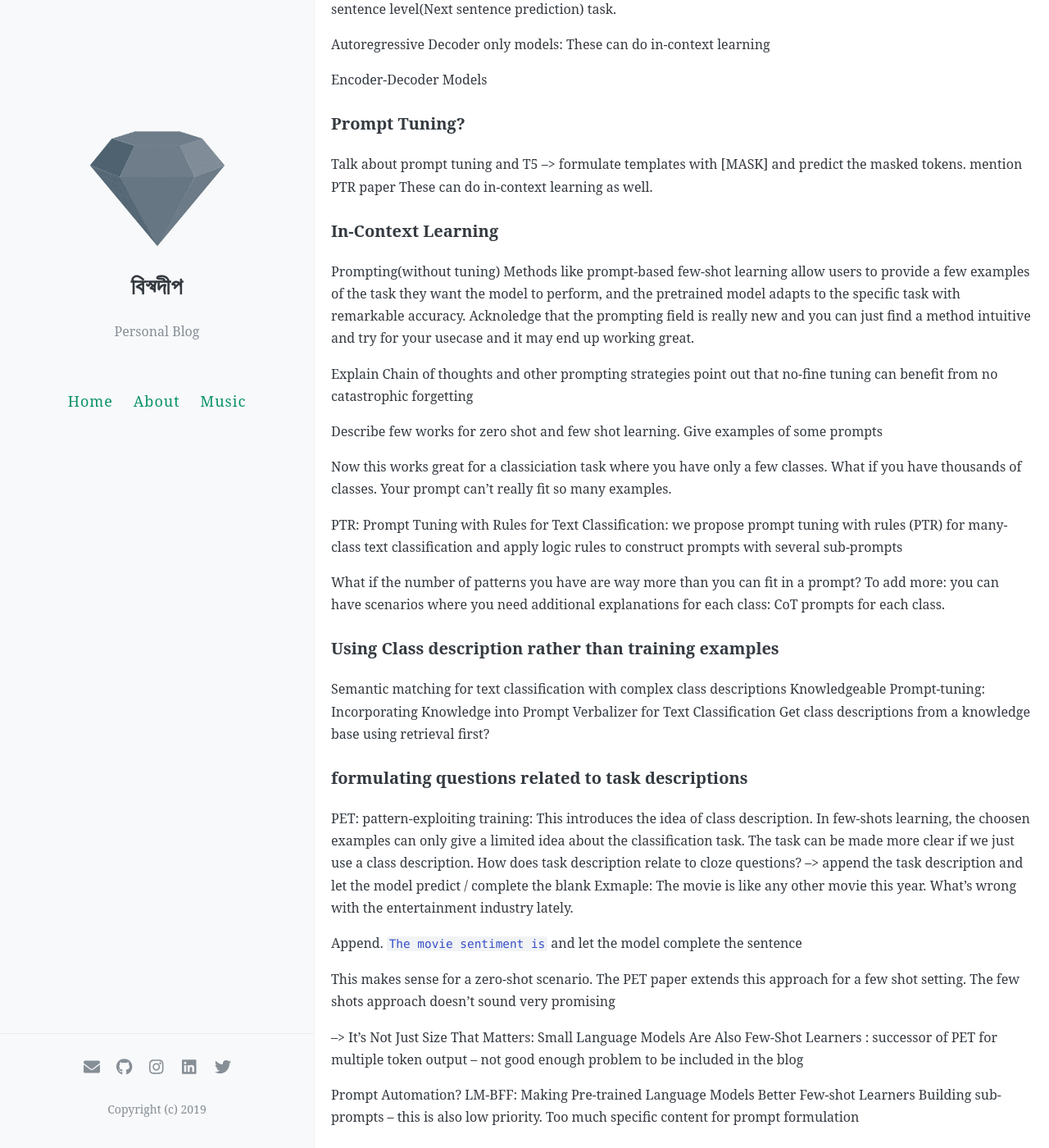
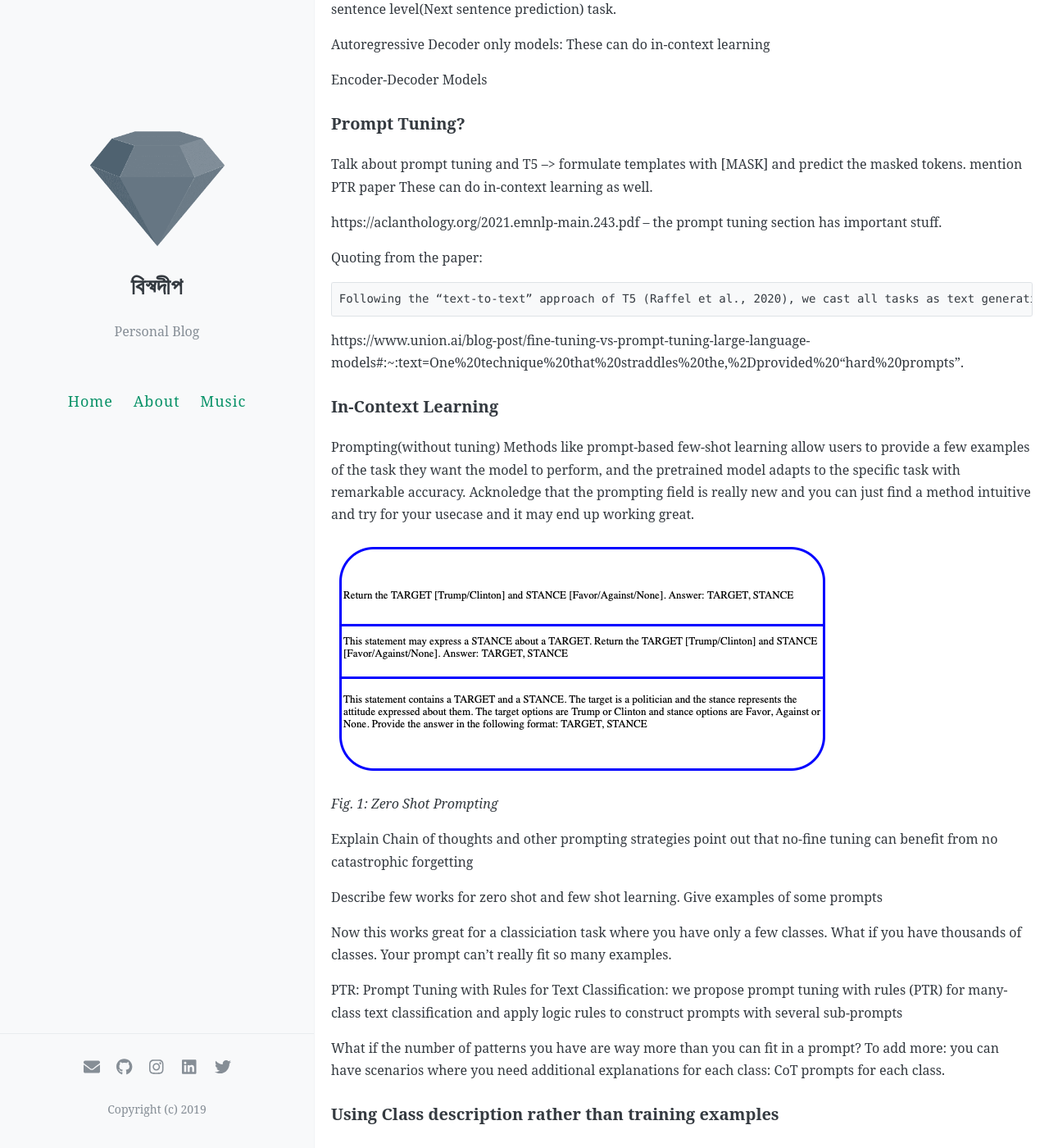
Before and after one commit to mandalbiswadip/mandalbiswadip.github.io, a Jekyll site: the page built from _posts/2024-01-13-llms-classification.md, in a window 1280 px wide and 1400 px high, scrolled down 2216 px. Shown: the whole window at 82% size. Built offline with Jekyll 4.4.1, drawn with Linux system fonts in a browser that asks for light colours; our own code applies the rules of GitHub Pages for plain Markdown files; comment, search, counter and statistics services are not loaded; some of the changed text lies outside the part shown.

Commit message:
classification nlp

````diff
--- a/_posts/2024-01-13-llms-classification.md
+++ b/_posts/2024-01-13-llms-classification.md
@@ -36,13 +36,26 @@ Encoder-Decoder Models
 Talk about prompt tuning and T5 --> formulate templates with [MASK] and predict the masked tokens. mention PTR paper
 These can do in-context learning as well.
 
+
+https://aclanthology.org/2021.emnlp-main.243.pdf -- the prompt tuning section has important stuff.
+
+Quoting from the paper:
+
+```
+Following the “text-to-text” approach of T5 (Raffel et al., 2020), we cast all tasks as text generation. Instead of modeling classification as the probabil- ity of an output class given some input, Pr(y|X), where X is a series of tokens and y is a single class label, we now model it as conditional generation, where Y is a sequence of tokens that represent a class label. T5 models classification as Prθ (Y |X ), parameterized by the weights, θ, of the transform- ers (Vaswani et al., 2017) that make up its encoder and decoder.
+```
+
+https://www.union.ai/blog-post/fine-tuning-vs-prompt-tuning-large-language-models#:~:text=One%20technique%20that%20straddles%20the,%2Dprovided%20“hard%20prompts”.
+
+
 ### In-Context Learning
-
 
 Prompting(without tuning)
 Methods like prompt-based few-shot learning allow users to provide a few examples of the task they want the model to perform, and the pretrained model adapts to the specific task with remarkable accuracy.
 Acknoledge that the prompting field is really new and you can just find a method intuitive and try for your usecase and it may end up working great.
 
+![zeroshot](/images/zero_shot_prompt.png)
+*Fig. 1: Zero Shot Prompting*
 
 Explain Chain of thoughts and other prompting strategies
 point out that no-fine tuning can benefit from no catastrophic forgetting
@@ -88,6 +101,8 @@ Fine tuning --> Cloze questions(without or few examples) -->
 
 
 ### Is fine-tuning still better than prompt selection?
+a middle road like prompt tuning might be benefifical since it can make use of the knowledge base of LLMs and might not need to be fully fine-tuned.
+
 
 
 Softmax vs generation:
````
Also changed, not shown: images/zero_shot_prompt.png (added).
